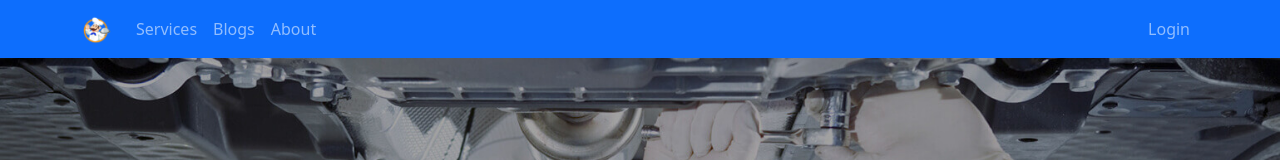
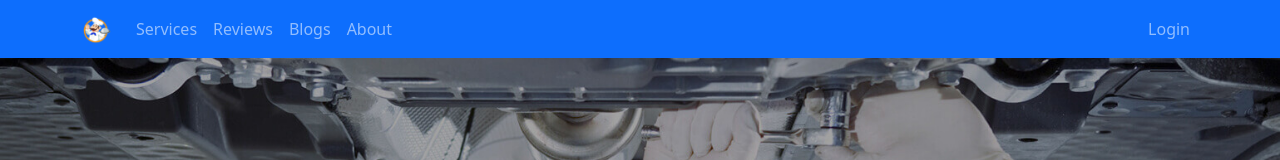
Before and after one commit to shaminaj-disha/crazy-home-cook, a React (Create React App) app: page / in a window 1280 px wide. Shown: the top 160 px of the page. Built offline with nearby package versions, Linux system fonts and the light colour scheme; no server answers.

Commit message:
reviews router added

```diff
--- a/src/Pages/Home/Reviews/Reviews.js
+++ b/src/Pages/Home/Reviews/Reviews.js
@@ -9,7 +9,7 @@ const Reviews = () => {
             .then(data => setReviews(data));
     }, []);
     return (
-        <div id='services' className='container my-5'>
+        <div id='reviews' className='container my-5'>
             <h1 className='text-center text-primary my-5'>Customer Reviews</h1>
             <div className='row row-cols-1 row-cols-md-3 g-4'>
                 {reviews.map(review => <Review
--- a/src/Pages/Shared/Header/Header.js
+++ b/src/Pages/Shared/Header/Header.js
@@ -22,6 +22,7 @@ const Header = () => {
                 <Navbar.Collapse id="responsive-navbar-nav">
                     <Nav className="me-auto">
                         <Nav.Link href="home#services">Services</Nav.Link>
+                        <Nav.Link href="home#reviews">Reviews</Nav.Link>
                         <Nav.Link as={Link} to="blogs">Blogs</Nav.Link>
                         <Nav.Link as={Link} to="about">About</Nav.Link>
                     </Nav>
```
